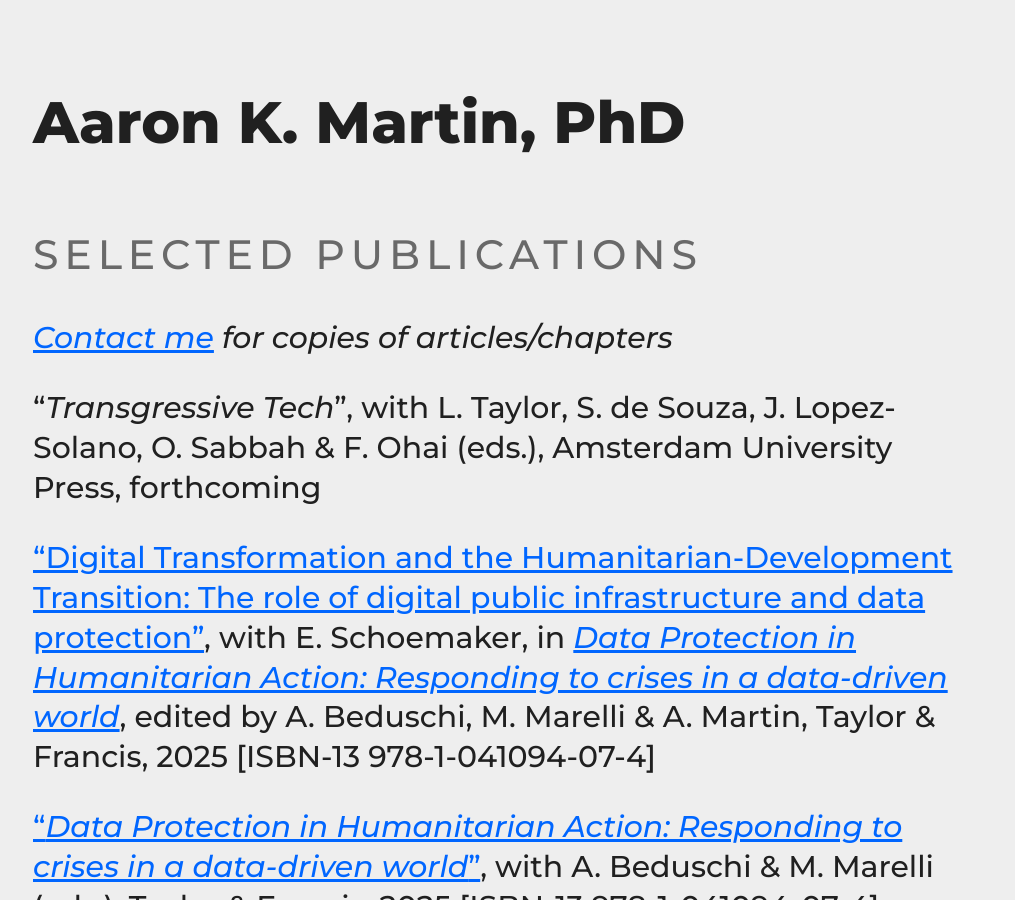
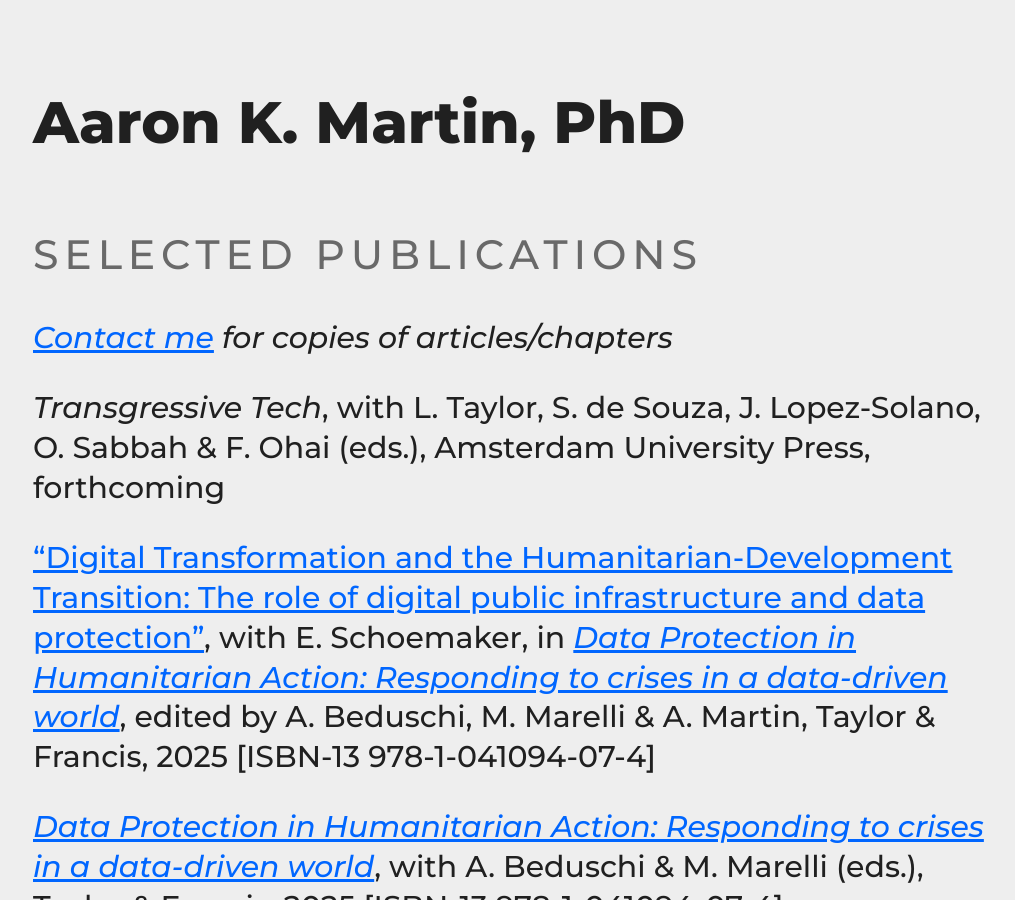
Before and after one commit to haroonalrasheed/641a, a Jekyll site: the page built from selected-publications/index.md, in a window 1280 px wide and 900 px high. Shown: the whole window, without its empty margins (131-1146 px from the left). Built offline with Jekyll 4.4.1, drawn with Linux system fonts in a browser that asks for light colours.

```diff
--- a/selected-publications/index.md
+++ b/selected-publications/index.md
@@ -12,11 +12,11 @@ _[Contact me](mailto:a.k.martin@alumni.lse.ac.uk) for copies of articles/chapter
 
 <!-- "Data Ethics", with Q. Tsui, in _Elgar Concise Encyclopedia on Privacy and Data Protection Law_, edited by G. Gonzales Fuster & F. Bieker, Edward Elgar, forthcoming -->
 
-"_Transgressive Tech_", with L. Taylor, S. de Souza, J. Lopez-Solano, O. Sabbah & F. Ohai (eds.), Amsterdam University Press, forthcoming
+_Transgressive Tech_, with L. Taylor, S. de Souza, J. Lopez-Solano, O. Sabbah & F. Ohai (eds.), Amsterdam University Press, forthcoming
 
 ["Digital Transformation and the Humanitarian-Development Transition: The role of digital public infrastructure and data protection"](https://doi.org/10.4324/9781003650164-9), with E. Schoemaker, in [_Data Protection in Humanitarian Action: Responding to crises in a data-driven world_](https://doi.org/10.4324/9781003650164), edited by A. Beduschi, M. Marelli & A. Martin, Taylor & Francis, 2025 [ISBN-13 978-1-041094-07-4]
 
-["_Data Protection in Humanitarian Action: Responding to crises in a data-driven world_"](https://www.routledge.com/Data-Protection-in-Humanitarian-Action-Responding-to-Crises-in-a-Data-Driven-World/Beduschi-Marelli-Martin/p/book/9781041094586), with A. Beduschi & M. Marelli (eds.), Taylor & Francis, 2025 [ISBN-13 978-1-041094-07-4]
+[_Data Protection in Humanitarian Action: Responding to crises in a data-driven world_](https://www.routledge.com/Data-Protection-in-Humanitarian-Action-Responding-to-Crises-in-a-Data-Driven-World/Beduschi-Marelli-Martin/p/book/9781041094586), with A. Beduschi & M. Marelli (eds.), Taylor & Francis, 2025 [ISBN-13 978-1-041094-07-4]
 
 ["Governing AI (Also) Means Governing Markets, Institutions, and People"](https://doi.org/10.1177/29768640251372628), with L. Taylor, S. de Souza & J. López-Solano. _Dialogues on Digital Society_: 1–6, 2025 [ISSN 2976-8640]
 
@@ -63,7 +63,7 @@ Developing information-sharing on money laundering and terrorism financing_](htt
 
 ["Introduction: What does the COVID-19 response mean for global data justice?"](https://ia801504.us.archive.org/25/items/data-justice-and-covid-19/Data_Justice_and_COVID-19.pdf), with L. Taylor, G. Sharma & S. Jameson, in *Data Justice and COVID-19: Global Perspectives*, edited by L. Taylor, G. Sharma, A. Martin & S. Jameson, Meatspace Press: 8–17, 2020 [ISBN-13: 978-1-913824-00-6]
 
-"[_Data Justice and COVID-19: Global Perspectives_](https://ia801905.us.archive.org/23/items/data-justice-and-covid-19/Data_Justice_and_COVID-19.pdf), with L. Taylor, G. Sharma & S. Jameson (eds.), Meatspace Press, 2020 <<featured in [The Syllabus](https://cabinet.the-syllabus.com/syllabus/Ig5CJ6qoXZ)>>
+[_Data Justice and COVID-19: Global Perspectives_](https://ia801905.us.archive.org/23/items/data-justice-and-covid-19/Data_Justice_and_COVID-19.pdf), with L. Taylor, G. Sharma & S. Jameson (eds.), Meatspace Press, 2020 <<featured in [The Syllabus](https://cabinet.the-syllabus.com/syllabus/Ig5CJ6qoXZ)>>
 
 ["Desplazados y Desconectados: South America"](https://www.unhcr.org/innovation/displaced-and-disconnected/), with E. Perez Iglesias, *Digital Access, Inclusion and Participation*, UN Refugee Agency: 1–42, 2020
 
```
